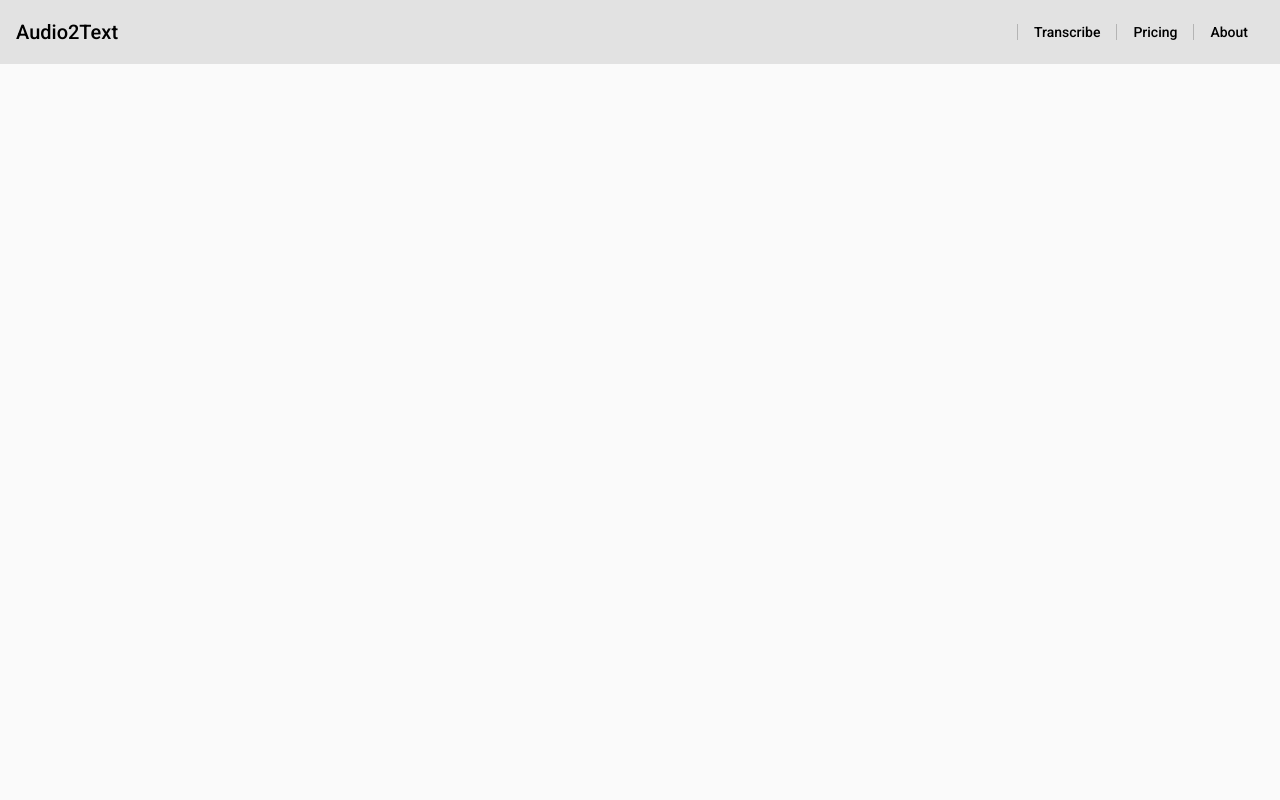
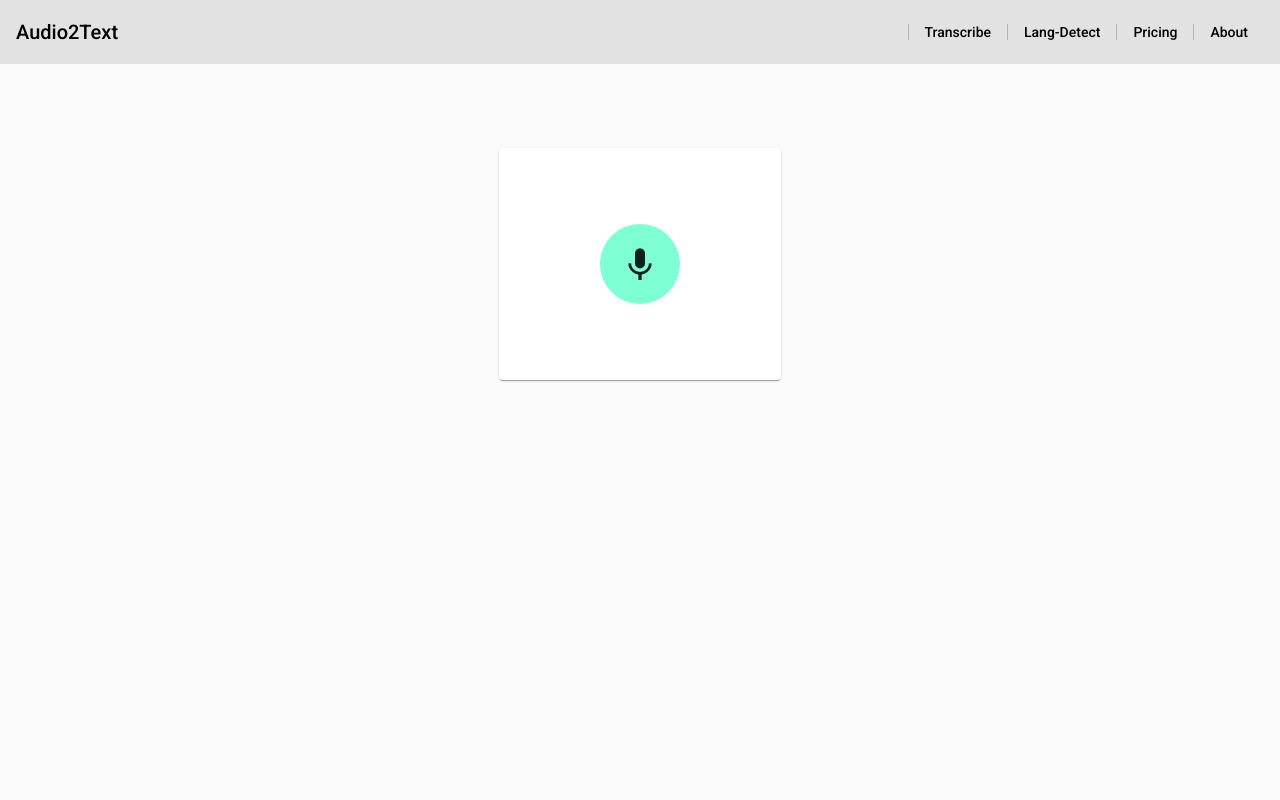
Before and after one commit to amitpanda007/audiototextui, an Angular app: page /detect in a window 1280 px wide. Before the commit this address led to /. Shown: the top 800 px of the page. Built offline with nearby package versions, Linux system fonts and the light colour scheme.

Commit message:
added support fo rlang detection

```diff
--- a/package.json
+++ b/package.json
@@ -20,6 +20,7 @@
     "@angular/platform-browser": "^14.2.0",
     "@angular/platform-browser-dynamic": "^14.2.0",
     "@angular/router": "^14.2.0",
+    "recordrtc": "^5.6.2",
     "rxjs": "~7.5.0",
     "tslib": "^2.3.0",
     "zone.js": "~0.11.4"
@@ -29,6 +30,7 @@
     "@angular/cli": "~14.2.8",
     "@angular/compiler-cli": "^14.2.0",
     "@types/jasmine": "~4.0.0",
+    "@types/recordrtc": "^5.6.10",
     "jasmine-core": "~4.3.0",
     "karma": "~6.4.0",
     "karma-chrome-launcher": "~3.1.0",
--- a/src/app/app-routing.module.ts
+++ b/src/app/app-routing.module.ts
@@ -1,11 +1,13 @@
 import { NgModule } from '@angular/core';
 import { RouterModule, Routes } from '@angular/router';
 import { AboutComponent } from './about/about.component';
+import { AudioDetectComponent } from './audio-detect/audio-detect.component';
 import { PricingComponent } from './pricing/pricing.component';
 import { TranscribeComponent } from './transcribe/transcribe.component';
 
 const routes: Routes = [
   { path: 'transcribe', component: TranscribeComponent },
+  { path: 'detect', component: AudioDetectComponent },
   { path: 'about', component: AboutComponent },
   { path: 'pricing', component: PricingComponent },
 ];
--- a/src/app/app.module.ts
+++ b/src/app/app.module.ts
@@ -13,15 +13,17 @@ import { DragDropComponent } from './drag-drop/drag-drop.component';
 import { DragDropFileUploadDirective } from './drag-drop-file-upload.directive';
 import { ContentDialogComponent } from './common/content/content-dialog.component';
 import { NavComponent } from './common/nav/nav.component';
+import { AudioDetectComponent } from './audio-detect/audio-detect.component';
 
 @NgModule({
   declarations: [
     AppComponent,
+    NavComponent,
     DragDropComponent,
     DragDropFileUploadDirective,
     TranscribeComponent,
     ContentDialogComponent,
-    NavComponent,
+    AudioDetectComponent,
   ],
   imports: [
     BrowserModule,
--- /dev/null
+++ b/src/app/audio-detect/audio-detect.component.html
@@ -0,0 +1,35 @@
+<div class="card-container">
+  <mat-card class="card-sm">
+    <mat-card-content class="card-content">
+      <button
+        mat-icon-button
+        aria-label="Record Audio"
+        class="btn"
+        *ngIf="!recording"
+        (click)="initiateRecording()"
+      >
+        <mat-icon class="icon">mic</mat-icon>
+      </button>
+      <button
+        mat-icon-button
+        aria-label="Record Audio"
+        class="btn red"
+        *ngIf="recording"
+        (click)="stopRecording()"
+      >
+        <mat-icon class="icon">stop_circle</mat-icon>
+      </button>
+      <audio controls="" *ngIf="url">
+        <source [src]="sanitize(url)" type="audio/wav" />
+      </audio>
+      <button
+        mat-icon-button
+        aria-label="Record Audio"
+        *ngIf="url"
+        (click)="uploadAudioRecording()"
+      >
+        <mat-icon class="icon">upload</mat-icon>
+      </button>
+    </mat-card-content>
+  </mat-card>
+</div>
--- /dev/null
+++ b/src/app/audio-detect/audio-detect.component.scss
@@ -0,0 +1,41 @@
+.card-sm {
+  height: 200px;
+  width: 250px;
+}
+
+.card-container {
+  display: flex;
+  align-items: center;
+  justify-content: center;
+  margin-top: 6em;
+}
+
+.card-content {
+  display: flex;
+  justify-content: center;
+  align-items: center;
+  flex-direction: column;
+  height: 100%;
+}
+
+.btn {
+  width: 80px;
+  height: 80px;
+  background-color: aquamarine;
+}
+
+.icon {
+  line-height: 40px !important;
+  height: 40px;
+  width: 40px;
+  font-size: 40px;
+}
+
+.red {
+  background-color: red !important;
+}
+
+audio {
+  margin-top: 1rem;
+  width: 250px;
+}
--- /dev/null
+++ b/src/app/audio-detect/audio-detect.component.ts
@@ -0,0 +1,140 @@
+import { HttpEvent, HttpEventType } from '@angular/common/http';
+import { Component, OnInit } from '@angular/core';
+import { MatDialog } from '@angular/material/dialog';
+import { DomSanitizer } from '@angular/platform-browser';
+import * as RecordRTC from 'recordrtc';
+import { AudioUploadService } from '../audio-upload.service';
+import {
+  ContentDialogComponent,
+  ContentDialogResult,
+} from '../common/content/content-dialog.component';
+
+@Component({
+  selector: 'audio-detect',
+  templateUrl: 'audio-detect.component.html',
+  styleUrls: ['audio-detect.component.scss'],
+})
+export class AudioDetectComponent implements OnInit {
+  public detectedAudio: string;
+
+  constructor(
+    private domSanitizer: DomSanitizer,
+    private audioUploadService: AudioUploadService,
+    private dialog: MatDialog
+  ) {}
+
+  async ngOnInit() {
+    this.audioUploadService.languageDataChanged.subscribe((data) => {
+      this.detectedAudio = data;
+      const dialogRef = this.dialog.open(ContentDialogComponent, {
+        width: '280px',
+        data: {
+          header: 'Transcripted Data',
+          message: `Language Detected: ${this.detectedAudio}`,
+        },
+      });
+      dialogRef.afterClosed().subscribe((result: ContentDialogResult) => {
+        console.log(result);
+      });
+    });
+  }
+
+  //Lets declare Record OBJ
+  record: any;
+  //Will use this flag for toggeling recording
+  recording = false;
+  //URL of Blob
+  url: any;
+  error: any;
+  blob: any;
+
+  sanitize(url: string) {
+    return this.domSanitizer.bypassSecurityTrustUrl(url);
+  }
+  /**
+   * Start recording.
+   */
+  initiateRecording() {
+    this.blob = null;
+    this.record = null;
+    this.url = null;
+    this.recording = true;
+    let mediaConstraints = {
+      video: false,
+      audio: true,
+    };
+    navigator.mediaDevices
+      .getUserMedia(mediaConstraints)
+      .then(this.successCallback.bind(this), this.errorCallback.bind(this));
+  }
+  /**
+   * Will be called automatically.
+   */
+  successCallback(stream: any) {
+    var options: any = {
+      mimeType: 'audio/wav',
+      numberOfAudioChannels: 1,
+      // sampleRate: 16000,
+    };
+    //Start Actuall Recording
+    var StereoAudioRecorder = RecordRTC.StereoAudioRecorder;
+    this.record = new StereoAudioRecorder(stream, options);
+    this.record.record();
+  }
+  /**
+   * Stop recording.
+   */
+  stopRecording() {
+    this.recording = false;
+    this.record.stop(this.processRecording.bind(this));
+  }
+  /**
+   * processRecording Do what ever you want with blob
+   * @param  {any} blob Blog
+   */
+  processRecording(blob: Blob) {
+    this.blob = blob;
+    this.url = URL.createObjectURL(blob);
+    console.log('blob', blob);
+    console.log('url', this.url);
+  }
+  /**
+   * Process Error.
+   */
+  errorCallback(error: any) {
+    this.error = 'Can not play audio in your browser';
+  }
+
+  uploadAudioRecording() {
+    // Upload to server
+    this.audioUploadService
+      .addAudioFile(this.blob)
+      .subscribe((event: HttpEvent<any>) => {
+        switch (event.type) {
+          case HttpEventType.Sent:
+            console.log('Request has been made!');
+            // this.msg = 'Upload started!';
+            break;
+          case HttpEventType.ResponseHeader:
+            console.log('Response header has been received!');
+            break;
+          case HttpEventType.UploadProgress:
+            // if (event.total) {
+            //   this.progress = Math.round((event.loaded / event.total) * 100);
+            //   console.log(`Uploaded! ${this.progress}%`);
+            //   this.msg = `Uploaded: ${this.progress}%`;
+            // }
+            break;
+          case HttpEventType.Response:
+            console.log('File uploaded successfully!', event.body);
+            // this.msg = 'File uploaded successfully!';
+            setTimeout(() => {
+              // this.progress = 0;
+              // this.fileArr = [];
+              // this.fileObj = [];
+              // this.msg = event.body.message;
+            }, 3000);
+        }
+      });
+  }
+}
--- /dev/null
+++ b/src/app/audio-upload.service.ts
@@ -0,0 +1,61 @@
+import { Injectable } from '@angular/core';
+import { Observable, Subject, throwError } from 'rxjs';
+import { catchError } from 'rxjs/operators';
+import { HttpErrorResponse, HttpClient } from '@angular/common/http';
+import { Utils } from '../lib/utils';
+
+@Injectable({
+  providedIn: 'root',
+})
+export class AudioUploadService {
+  public languageDataChanged = new Subject<string>();
+  constructor(private http: HttpClient) {}
+
+  addAudioFile(blob: Blob) {
+    var arr: any[] = [];
+    var formData = new FormData();
+
+    const folderName = Utils.genRanHex(16);
+
+    formData.append('file', blob);
+    formData.append('folder', folderName);
+
+    this.triggerEvent(folderName);
+
+    return this.http
+      .post('http://localhost:80/transcribe-audio-blob', formData, {
+        reportProgress: true,
+        observe: 'events',
+      })
+      .pipe(catchError(this.errorMgmt));
+  }
+
+  triggerEvent(folderName: string) {
+    const evtSource = new EventSource(
+      `http://localhost:80/language-detect/result?param=${folderName}`
+    );
+    evtSource.addEventListener('update', (event) => {
+      console.log(event);
+      this.languageDataChanged.next(event.data);
+    });
+    evtSource.addEventListener('end', (event) => {
+      console.log('SSE Event end.');
+      evtSource.close();
+    });
+  }
+
+  errorMgmt(error: HttpErrorResponse) {
+    let errorMessage = '';
+    if (error.error instanceof ErrorEvent) {
+      // Get client-side error`
+      errorMessage = error.error.message;
+    } else {
+      // Get server-side error
+      errorMessage = `Error Code: ${error.status}\nMessage: ${error.message}`;
+    }
+    console.log(errorMessage);
+    return throwError(() => {
+      return errorMessage;
+    });
+  }
+}
--- a/src/app/common/nav/nav.component.html
+++ b/src/app/common/nav/nav.component.html
@@ -33,6 +33,8 @@
           <span class="pointer" (click)="navigate('transcribe')"
             >Transcribe</span
           >
+          <span class="divider"></span>
+          <span class="pointer" (click)="navigate('detect')">Lang-Detect</span>
           <span class="divider"></span>
           <span class="pointer" (click)="navigate('pricing')">Pricing</span>
           <span class="divider"></span>
```
Also changed, not shown: 1 other file (tests, documents, lock files or other folders).
